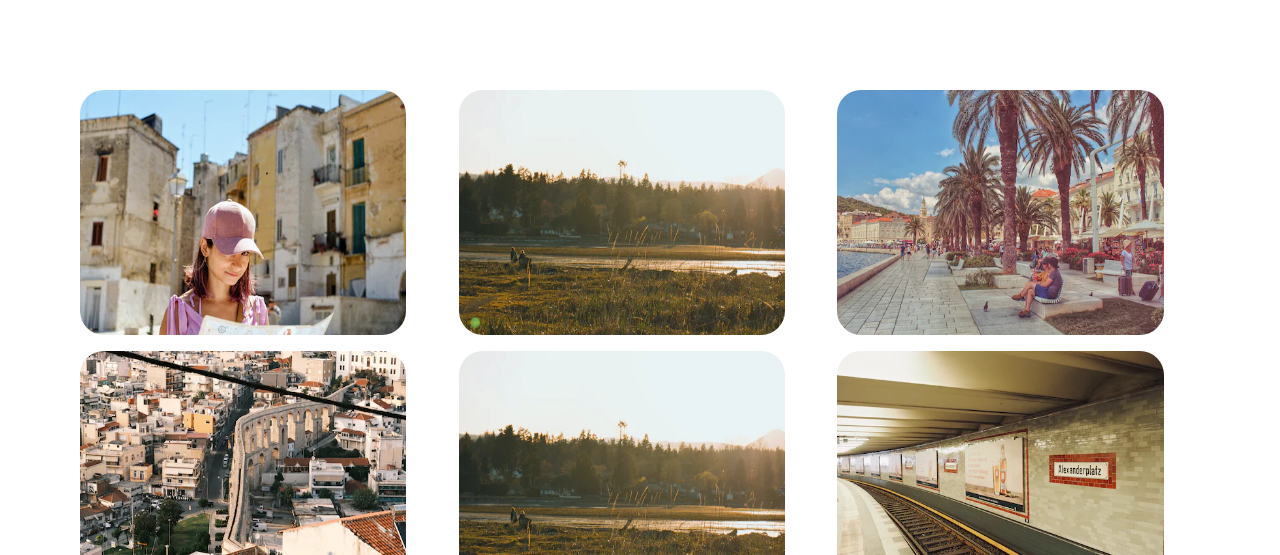
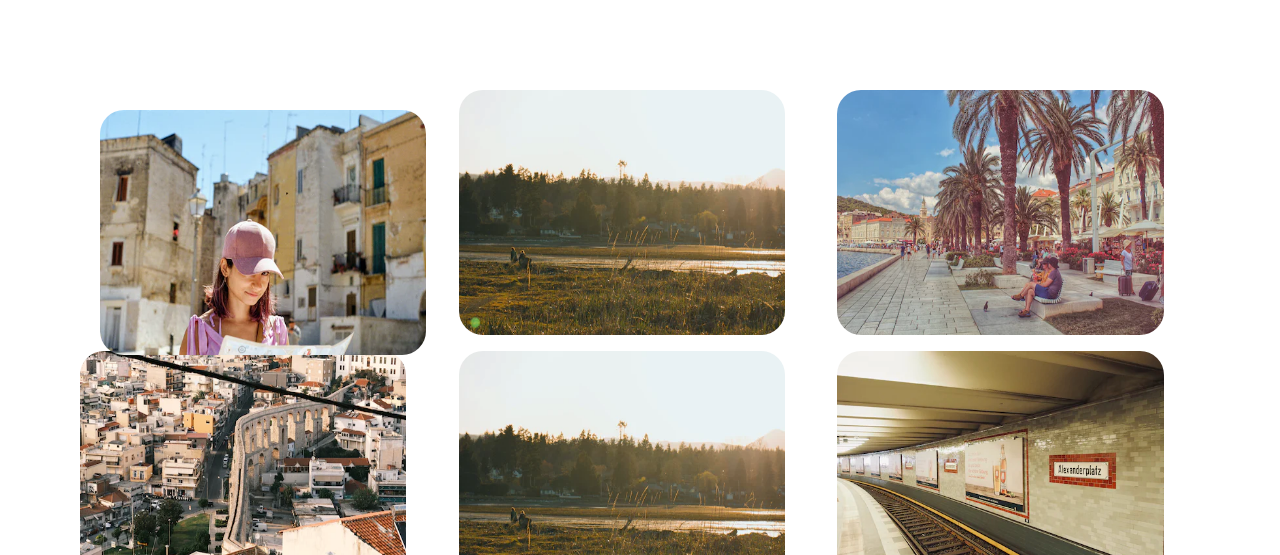
Before and after one commit to ameer-hamza26/tourest-frontend-tailwind, a website: page index.html in a window 1280 px wide. Shown: the part 765-1320 px from the top of the page. Drawn offline with nearby package versions, Linux system fonts and the light colour scheme; a web font is replaced by a local one.

Commit message:
add the transform class to the the tailwind

```diff
--- a/index.html
+++ b/index.html
@@ -114,7 +114,7 @@
         <h2 class="font-bold md:text-5xl text-3xl capitalize mt-5 mb-10"> choose your place</h2></div>
         <div class="images p-20 grid grid-cols-1 md:grid-cols-3 md:grid-rows-2 grid-rows-1 gap-4 ">
 
-            <img src="img/pic1.webp" class="md:w-[90%] w-[100%] h-full rounded-3xl"  alt="pic">
+            <img src="img/pic1.webp" class="md:w-[90%] w-[100%] h-full rounded-3xl transform translate-x-5 translate-y-5 "  alt="pic">
             <img src="img/pic2.webp" class="md:w-[90%] w-[100%] h-full rounded-3xl" alt="pic">
             <img src="img/pic3.webp" class="md:w-[90%] w-[100%] h-full rounded-3xl" alt="pic">
             <img src="img/pic4.webp" class="md:w-[90%] w-[100%] h-full rounded-3xl" alt="pic">
```
